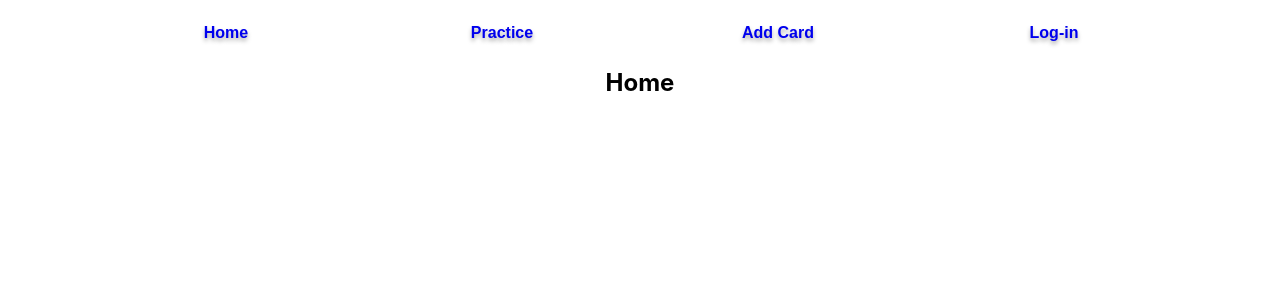
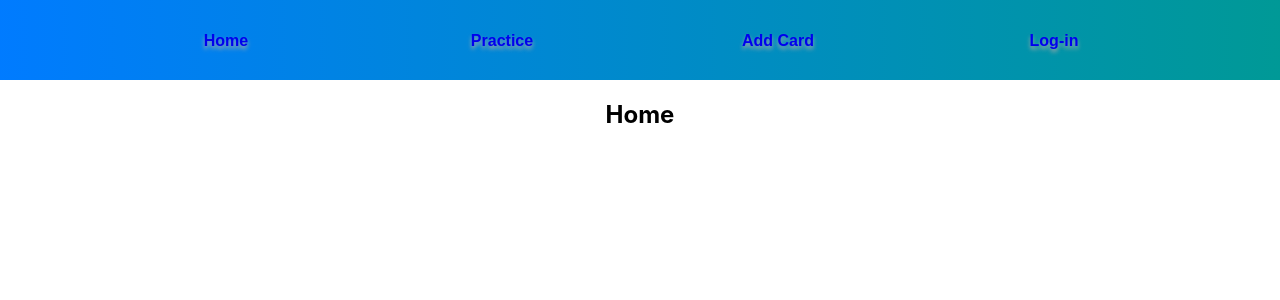
Before and after one commit to cthao309/mvp, a React (Create React App) app: page / in a window 1280 px wide. Shown: the top 300 px of the page. Built offline with nearby package versions, Linux system fonts and the light colour scheme.

Commit message:
added background the the navigation

```diff
--- a/src/App.css
+++ b/src/App.css
@@ -31,11 +31,27 @@ ul li {
 }
 
 .Navigation {
-  height: 32px;
+  height: 80px;
   display: flex;
   align-items: center;
+  margin-top: 0;
+
+  background-image: linear-gradient(
+    to right,
+    hsl(211, 100%, 50%),
+    hsl(179, 100%, 30%)
+  );
+  transition: background-image 0.5s linear;
 }
 
 .Navigation li {
   width: 100px;
 }
+
+.App_container {
+  /* background-image: url(/static/media/background.66911c37.jpeg);
+  background-position: center;
+  background-repeat: no-repeat;
+  background-size: cover;
+  height: 100vh; */
+}
--- a/src/App.js
+++ b/src/App.js
@@ -78,7 +78,7 @@ class App extends React.Component {
     return (
       <div className="App">
         <Router>
-          <div>
+          <div className="App_container">
             <nav>
               <ul className="Navigation">
                 <li>
```
